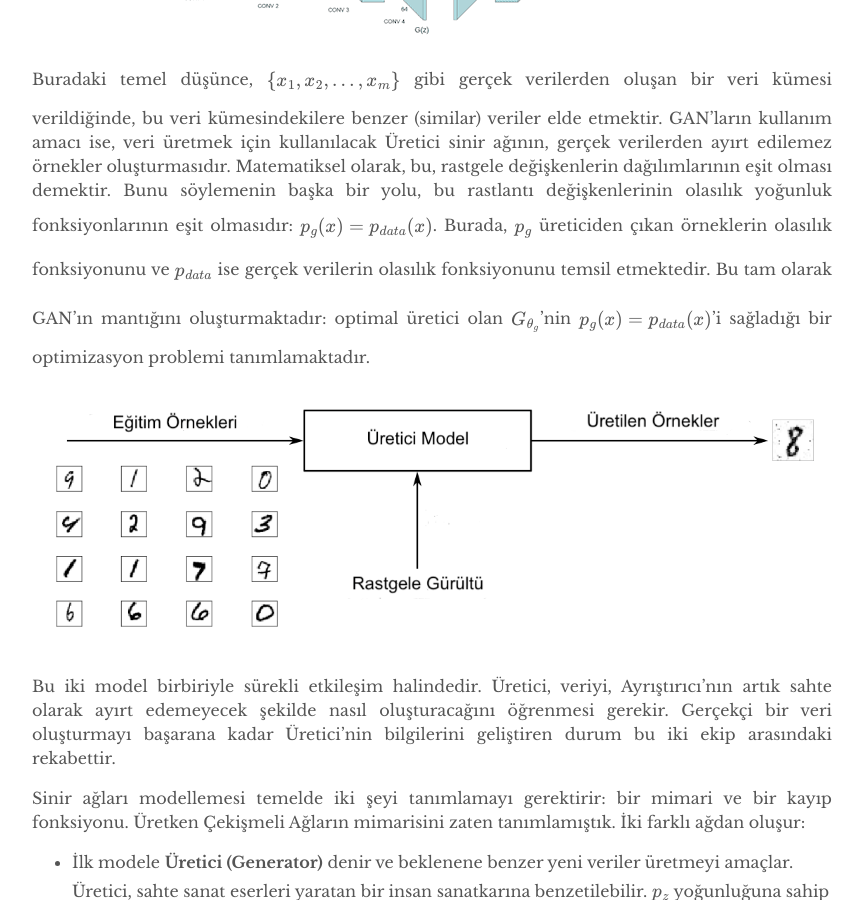
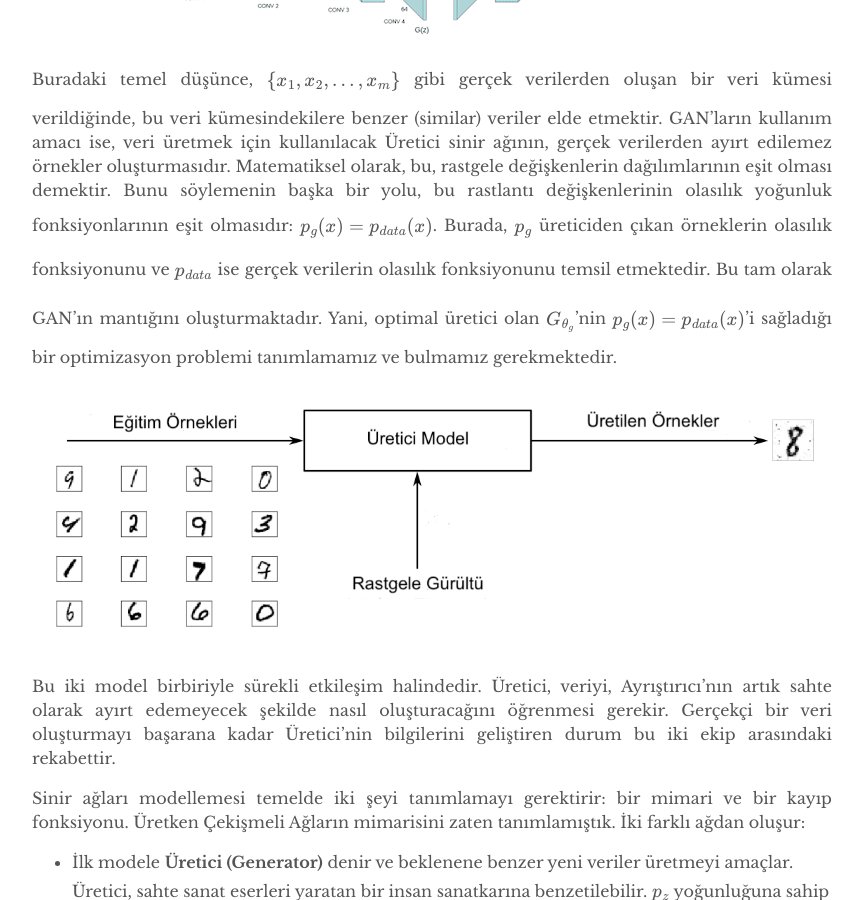
Before and after one commit to mmuratarat/turkish, a Jekyll site: the page built from _posts/2022-01-16-GANs_in_details.md, in a window 1280 px wide and 900 px high, scrolled down 2222 px. Shown: the whole window, without its empty margins (208-1071 px from the left). Built offline with Jekyll 4.4.1, drawn with Linux system fonts in a browser that asks for light colours; nearby versions of some CDN libraries; formulas are drawn with MathJax 3; comment, search, counter and statistics services are not loaded.

Commit message:
Update 2022-01-16-GANs_in_details.md

```diff
--- a/_posts/2022-01-16-GANs_in_details.md
+++ b/_posts/2022-01-16-GANs_in_details.md
@@ -28,7 +28,7 @@ Görüntü üretimi (image generation) için kullanıldığında, Üretici sinir
 
 ![](https://github.com/mmuratarat/turkish/blob/master/_posts/images/vanilla_GAN.png?raw=true)
 
-Buradaki temel düşünce, $\\{x_{1}, x_{2}, \dots, x_{m} \\}$ gibi gerçek verilerden oluşan bir veri kümesi verildiğinde, bu veri kümesindekilere benzer (similar) veriler elde etmektir. GAN'ların kullanım amacı ise, veri üretmek için kullanılacak Üretici sinir ağının, gerçek verilerden ayırt edilemez örnekler oluşturmasıdır. Matematiksel olarak, bu, rastgele değişkenlerin dağılımlarının eşit olması demektir. Bunu söylemenin başka bir yolu, bu rastlantı değişkenlerinin olasılık yoğunluk fonksiyonlarının eşit olmasıdır: $p_g(x)=p_{data}(x)$. Burada, $p_g$ üreticiden çıkan örneklerin olasılık fonksiyonunu ve $p_{data}$ ise gerçek verilerin olasılık fonksiyonunu temsil etmektedir. Bu tam olarak GAN'ın mantığını oluşturmaktadır: optimal üretici olan $G_{\theta_{g}}$'nin $p_g(x)=p_{data}(x)$'i sağladığı bir optimizasyon problemi tanımlamaktadır.
+Buradaki temel düşünce, $\\{x_{1}, x_{2}, \dots, x_{m} \\}$ gibi gerçek verilerden oluşan bir veri kümesi verildiğinde, bu veri kümesindekilere benzer (similar) veriler elde etmektir. GAN'ların kullanım amacı ise, veri üretmek için kullanılacak Üretici sinir ağının, gerçek verilerden ayırt edilemez örnekler oluşturmasıdır. Matematiksel olarak, bu, rastgele değişkenlerin dağılımlarının eşit olması demektir. Bunu söylemenin başka bir yolu, bu rastlantı değişkenlerinin olasılık yoğunluk fonksiyonlarının eşit olmasıdır: $p_g(x)=p_{data}(x)$. Burada, $p_g$ üreticiden çıkan örneklerin olasılık fonksiyonunu ve $p_{data}$ ise gerçek verilerin olasılık fonksiyonunu temsil etmektedir. Bu tam olarak GAN'ın mantığını oluşturmaktadır. Yani, optimal üretici olan $G_{\theta_{g}}$'nin $p_g(x)=p_{data}(x)$'i sağladığı bir optimizasyon problemi tanımlamamız ve bulmamız gerekmektedir.
 
 ![](https://github.com/mmuratarat/turkish/blob/master/_posts/images/gan0.png?raw=true)
 
@@ -46,7 +46,6 @@ Ayrıca, Üretici mümkün olduğunca gerçekçi veriler üreterek Ayrıştırı
 ![](https://github.com/mmuratarat/turkish/blob/master/_posts/images/gan1.png?raw=true)
 
 Adlarından da anlaşılacağı gibi, gerçek görünümlü görüntüler oluşturmak için bir üretici kullanılır ve ayrıştırıcının görevi hangi görüntünün sahte olduğunu belirlemektir. Biri (üretici) diğerini (ayrıştırıcı) kandırmaya çalışırken, diğeri (ayrıştırıcı) kandırılmamaya çalıştığı için bu iki sinir ağı sürekli savaş halindedir. En iyi görüntüleri oluşturmak için çok iyi bir üreticiye ve çok iyi bir ayrıştırıcıya ihtiyacınız  vardır. Bunun nedeni, Üretici yeterince iyi değilse, Ayrıştırıcı'yı asla kandıramayacak ve model asla yakınsamayacaktır. Ayrıştırıcı kötüyse, hiçbir anlamı olmayan görüntüler de gerçek olarak sınıflandırılacak ve bu nedenle modeliniz asla eğitilemeyecektir ve karşılığında asla istenen çıktıyı üretemeyeceksiniz.
-
 
 Üretici, bir rastgele gürültü ile sahte bir veri oluşturur. Diğer bir deyişle, rastgele gürültü bir Gauss dağılımına sahip olabilir ve değerler bu dağılımdan örneklenebilir ve üretici ağına beslenebilir ve bir sahte görüntü oluşturulabilir. Oluşturulan bu görüntü, Ayrıştırıcı tarafından gerçek bir görüntü ile karşılaştırılır ve verilen görüntünün sahte mi gerçek mi olduğunu belirlenmeye çalışılır.
 
```
